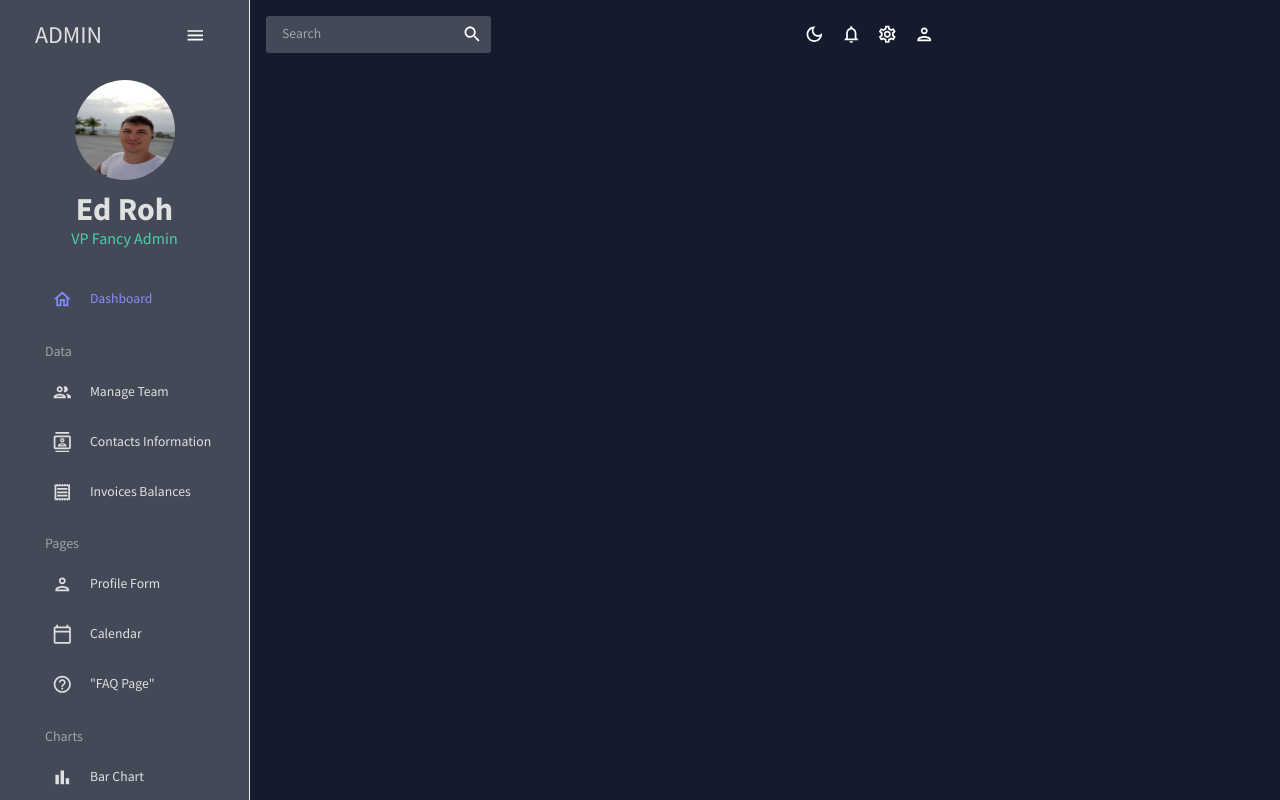
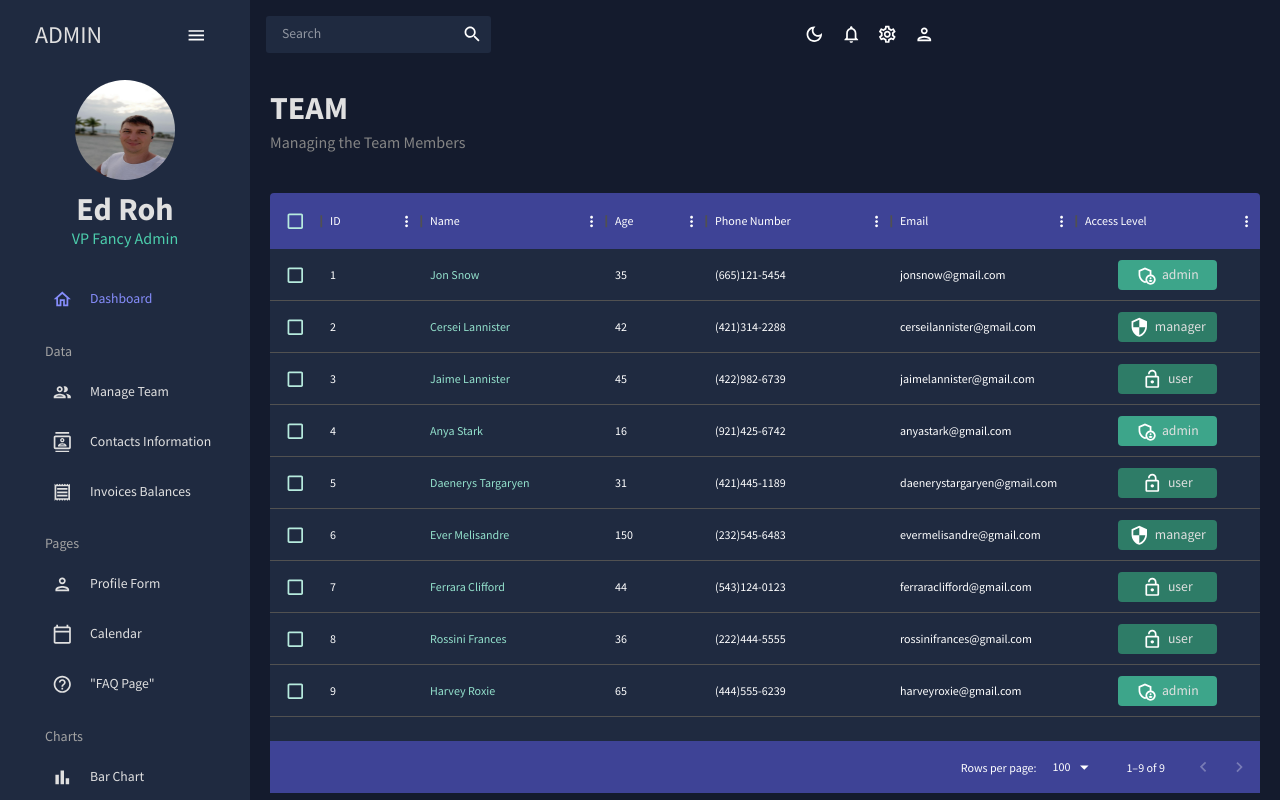
Before and after one commit to MaksShostak/Admin-Dashboard-App, a React (Create React App) app: page /team in a window 1280 px wide. Shown: the top 800 px of the page. Built offline with nearby package versions, Linux system fonts and the light colour scheme.

Commit message:
did team page with data-grid mui

```diff
--- a/src/App.js
+++ b/src/App.js
@@ -5,7 +5,7 @@
 import Topbar from './scenes/global/Topbar';
 import SideBar from './scenes/global/Sidebar';
 import Dashboard from './scenes/dashboard/index';
-// import Team from './scenes/team/index';
+import Team from './scenes/team/index';
 // import Invoices from './scenes/invoices/index';
 // import Contacts from './scenes/contacts/index';
 // import Bar from './scenes/bar/index';
@@ -30,7 +30,7 @@
                 <Topbar />
                 <Routes>
                   <Route path="/" element={<Dashboard />} />
-                  {/* <Route path="/team" element={<Team />} /> */}
+                  <Route path="/team" element={<Team />} />
                   {/* <Route path="/invoices" element={<Invoices />} /> */}
                   {/* <Route path="/contacts" element={<Contacts />} /> */}
                   {/* <Route path="/bar" element={<Bar />} /> */}
--- /dev/null
+++ b/src/components/Header.jsx
@@ -0,0 +1,24 @@
+import { Box, Typography, useTheme } from '@mui/material';
+import { tokens } from '../theme';
+
+const Header = ({ title, subtitle }) => {
+  const theme = useTheme();
+  const colors = tokens(theme.palette.mode);
+  return (
+    <Box mb="30px">
+      <Typography
+        variant="h2"
+        color={colors.grey[100]}
+        fontWeight="bold"
+        sx={{ mb: '5px' }}
+      >
+        {title}
+      </Typography>
+      <Typography variant="h5" color={colors.grey[400]}>
+        {subtitle}
+      </Typography>
+    </Box>
+  );
+};
+
+export default Header;
--- a/src/scenes/dashboard/index.jsx
+++ b/src/scenes/dashboard/index.jsx
@@ -1,7 +1,15 @@
+import { Box } from '@mui/material';
 import React from 'react';
+import Header from '../../components/Header';
 
 const Dashboard = () => {
-  return <div>index</div>;
+  return (
+    <Box m="20px">
+      <Box display="flex" justifyContent="space-between" alignItems="center">
+        <Header title="DASHBOARD" subtitle="Welcome to your dashboard" />
+      </Box>
+    </Box>
+  );
 };
 
 export default Dashboard;
--- a/src/scenes/global/Sidebar.jsx
+++ b/src/scenes/global/Sidebar.jsx
@@ -8,20 +8,14 @@
 import items from '../../data/sideBarData';
 
 const Item = ({ title, to, icon, selected, setSelected }) => {
-  // const theme = useTheme();
-  // const colors = tokens(theme.palette.mode);
   return (
     <MenuItem
       active={selected === title}
-      // style={{
-      //   color: colors.grey[100],
-      // }}
       onClick={() => setSelected(title)}
       icon={icon}
       component={<Link to={to} />}
     >
       <Typography>{title}</Typography>
-      {/* <Link to={to} /> */}
     </MenuItem>
   );
 };
@@ -46,8 +40,10 @@
         collapsed={collapsed}
         rootStyles={{
           background: 'transparent',
+          borderRightStyle: 'none',
         }}
         backgroundColor={colors.primary[400]}
+        border="none"
       >
         <Menu
           menuItemStyles={{
@@ -64,7 +60,6 @@
                 };
             },
           }}
-          iconShape="square"
         >
           {/* LOGO AND MENU ICON */}
           <MenuItem
@@ -72,7 +67,6 @@
             icon={collapsed ? <MenuOutlinedIcon /> : undefined}
             style={{
               margin: '10px 0 20px 0',
-              // color: colors.grey[100],
             }}
           >
             {!collapsed && (
--- /dev/null
+++ b/src/scenes/team/index.jsx
@@ -0,0 +1,110 @@
+import { Box, Typography, useTheme } from '@mui/material';
+import { DataGrid } from '@mui/x-data-grid';
+
+import AdminPanelSettingsOutlinedIcon from '@mui/icons-material/AdminPanelSettingsOutlined';
+import LockOpenOutlinedIcon from '@mui/icons-material/LockOpenOutlined';
+import SecurityOutlinedIcon from '@mui/icons-material/SecurityOutlined';
+
+import { mockDataTeam } from '../../data/mockData';
+import { tokens } from '../../theme';
+import Header from '../../components/Header';
+
+const Team = () => {
+  const theme = useTheme();
+  const colors = tokens(theme.palette.mode);
+  const columns = [
+    { field: 'id', headerName: 'ID' },
+    {
+      field: 'name',
+      headerName: 'Name',
+      flex: 1,
+      cellClassName: 'name-column--cell',
+    },
+    {
+      field: 'age',
+      headerName: 'Age',
+      type: 'number',
+      headerAlign: 'left',
+      align: 'left',
+    },
+    {
+      field: 'phone',
+      headerName: 'Phone Number',
+      flex: 1,
+    },
+    {
+      field: 'email',
+      headerName: 'Email',
+      flex: 1,
+    },
+    {
+      field: 'accessLevel',
+      headerName: 'Access Level',
+      flex: 1,
+      renderCell: ({ row: { access } }) => {
+        return (
+          <Box
+            width="60%"
+            m="0 auto"
+            p="5px"
+            display="flex"
+            justifyContent="center"
+            backgroundColor={
+              access === 'admin'
+                ? colors.greenAccent[600]
+                : access === 'manager'
+                ? colors.greenAccent[700]
+                : colors.greenAccent[700]
+            }
+            borderRadius="4px"
+          >
+            {access === 'admin' && <AdminPanelSettingsOutlinedIcon />}
+            {access === 'manager' && <SecurityOutlinedIcon />}
+            {access === 'user' && <LockOpenOutlinedIcon />}
+            <Typography color={colors.grey[100]} sx={{ ml: '5px' }}>
+              {access}
+            </Typography>
+          </Box>
+        );
+      },
+    },
+  ];
+  return (
+    <Box m="20px">
+      <Header title="TEAM" subtitle="Managing the Team Members" />
+      <Box
+        m="40px 0 0 0"
+        height="75vh"
+        sx={{
+          '& .MuiDataGrid-root': {
+            border: 'none',
+          },
+          '& .MuiDataGrid-cell': {
+            borderBottom: 'none',
+          },
+          '& .name-column--cell': {
+            color: colors.greenAccent[300],
+          },
+          '& .MuiDataGrid-columnHeaders': {
+            backgroundColor: colors.blueAccent[700],
+            borderBottom: 'none',
+          },
+          '& .MuiDataGrid-virtualScroller': {
+            backgroundColor: colors.primary[400],
+          },
+          '& .MuiDataGrid-footerContainer': {
+            borderTop: 'none',
+            backgroundColor: colors.blueAccent[700],
+          },
+          '& .MuiCheckbox-root': {
+            color: `${colors.greenAccent[200]} !important`,
+          },
+        }}
+      >
+        <DataGrid checkboxSelection rows={mockDataTeam} columns={columns} />
+      </Box>
+    </Box>
+  );
+};
+
+export default Team;
--- a/src/theme.js
+++ b/src/theme.js
@@ -19,7 +19,7 @@
           100: '#d0d1d5',
           200: '#a1a4ab',
           300: '#727681',
-          400: '#434957',
+          400: '#1F2A40',
           500: '#141b2d',
           600: '#101624',
           700: '#0c101b',
```
